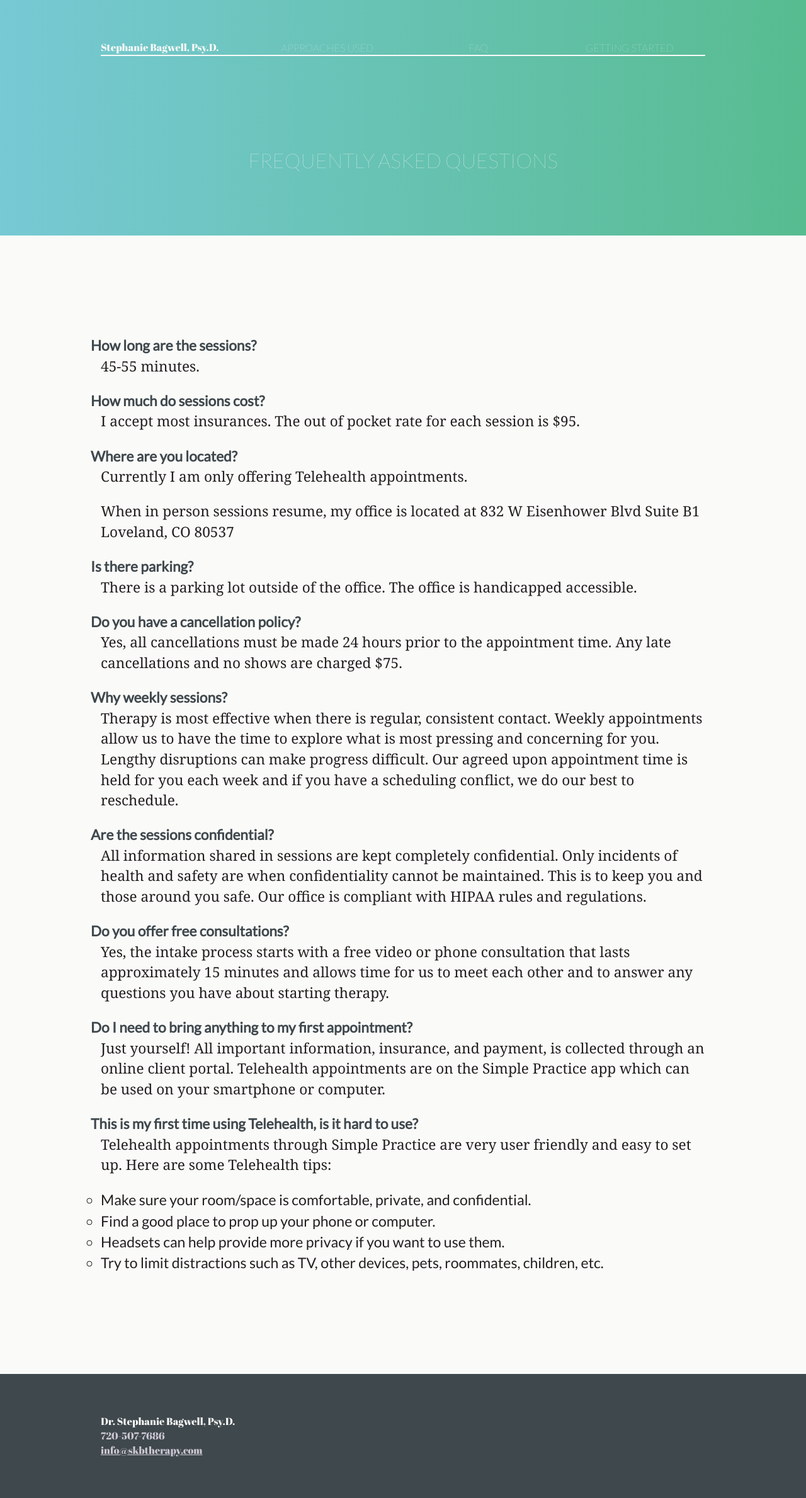
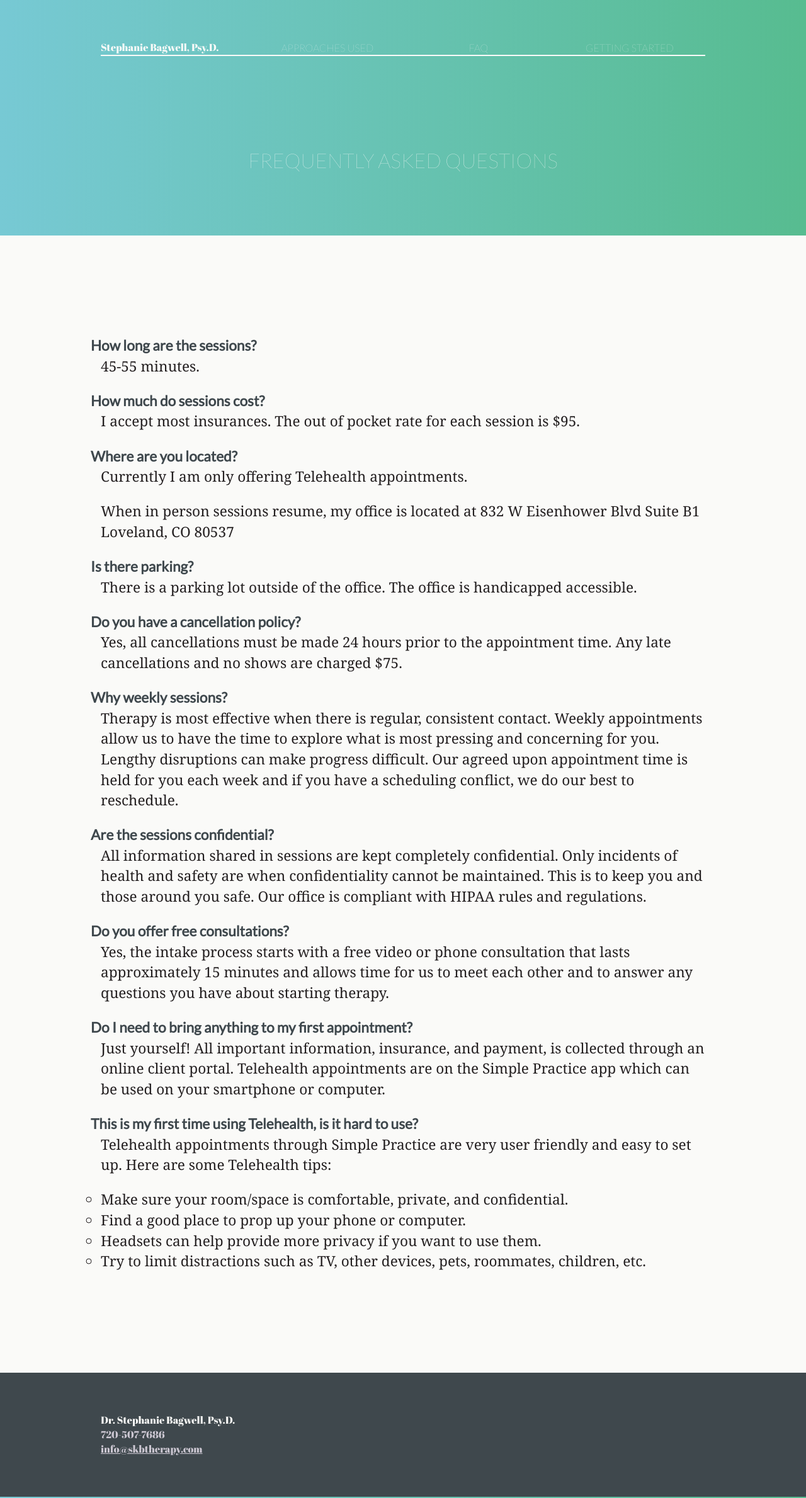
Before and after one commit to billHinderman/steph-jekyll, a Jekyll site: the page built from faq.md, in a window 1280 px wide. Shown: the whole page at 63% size. Built offline with Jekyll 4.4.1, drawn with Linux system fonts in a browser that asks for light colours; some web fonts are replaced.

Commit message:
Unset font styles

```diff
--- a/_sass/_content.scss
+++ b/_sass/_content.scss
@@ -59,6 +59,6 @@
 
 .page-content .faq-list {
   list-style-type: circle;
-  font-family: $helvetica;
-  font-size: 1.44*$em;
+  font-family: unset;
+  font-size: unset;
 }
```
